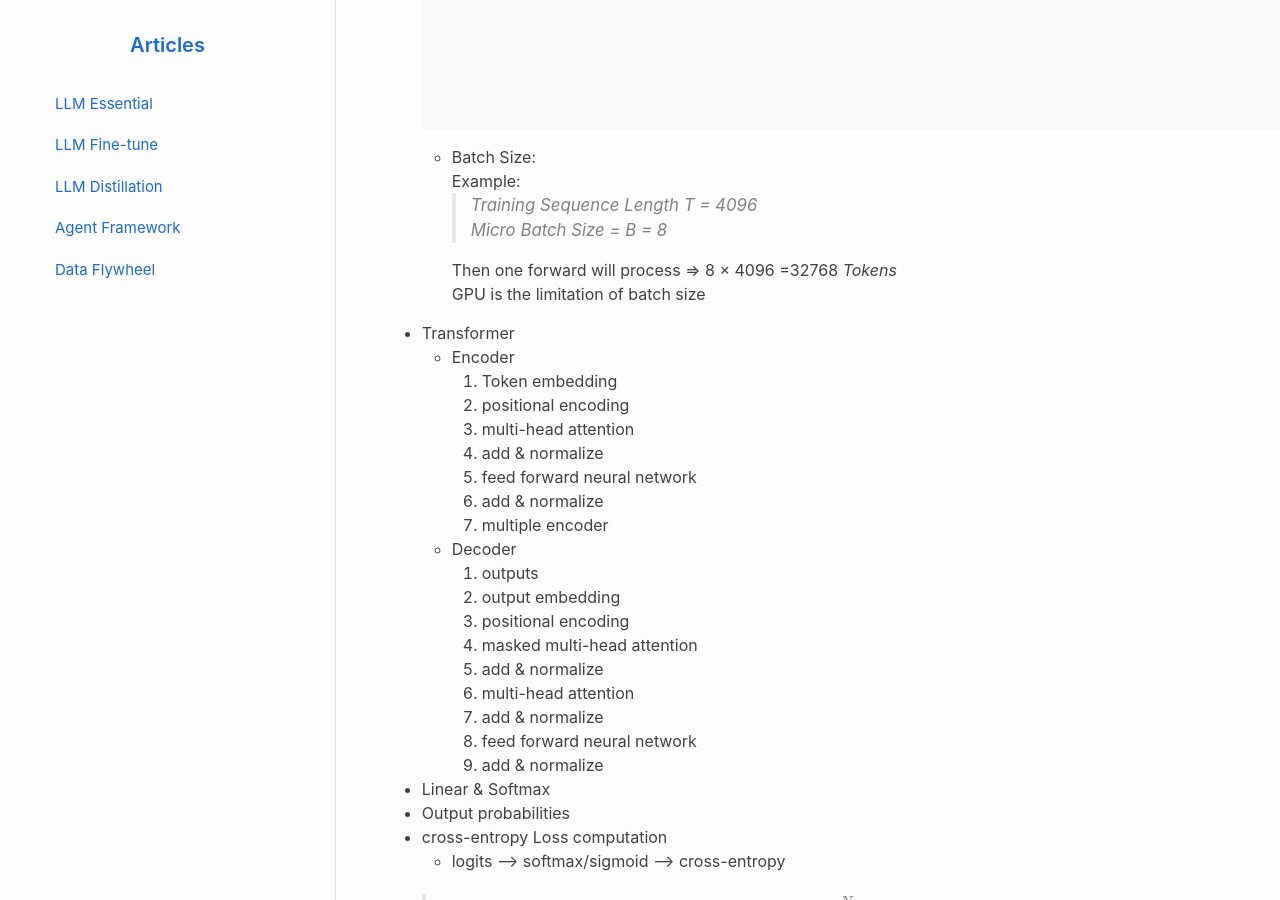
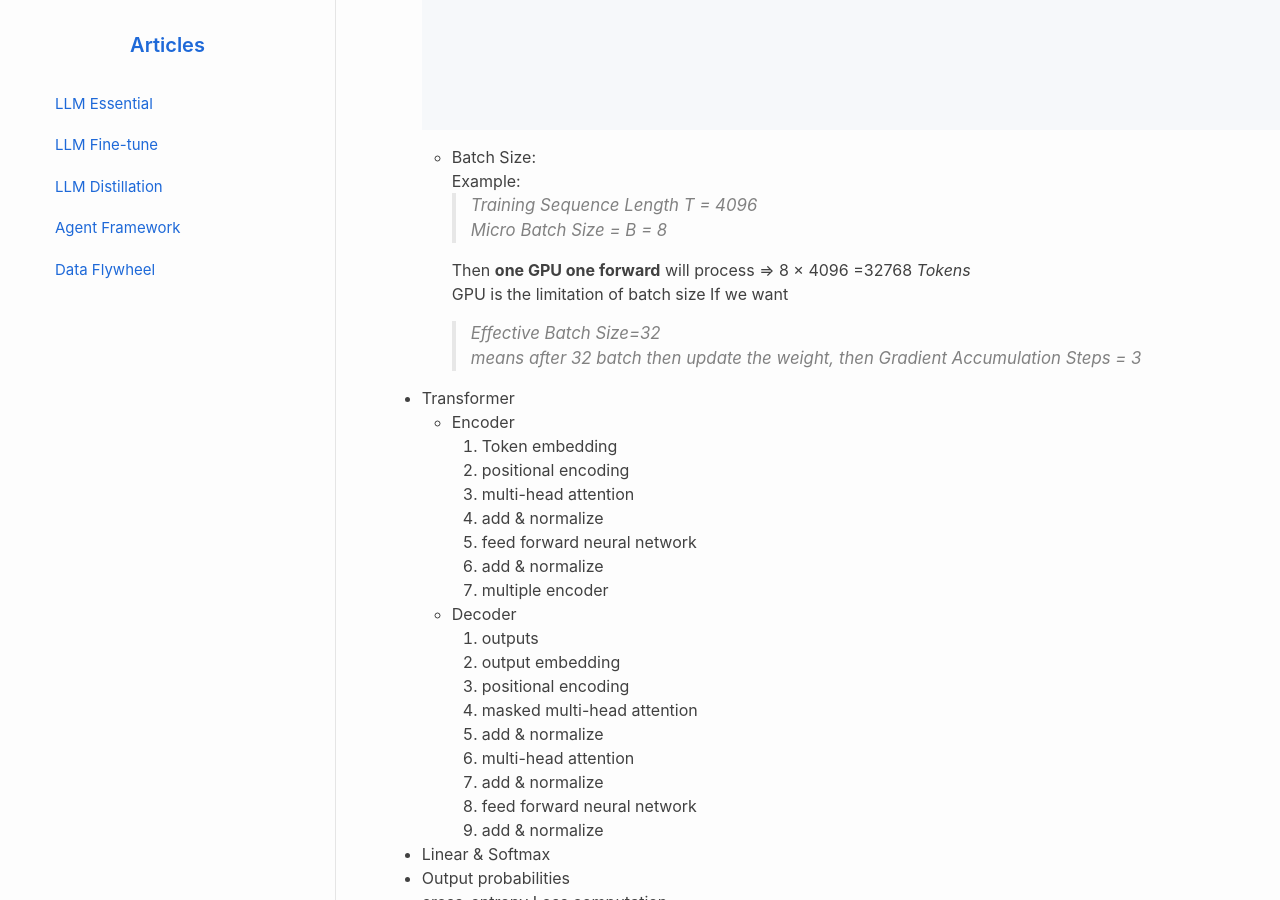
Before and after one commit to ChrisZhu2050/chriszhu2050.github.io, a Jekyll site: the page built from index.md, in a window 1280 px wide and 900 px high, scrolled down 11927 px. Built offline with Jekyll 4.4.1, drawn with Linux system fonts in a browser that asks for light colours; nearby versions of some CDN libraries; formulas are drawn with MathJax 3.

Commit message:
Update index.md

```diff
--- a/index.md
+++ b/index.md
@@ -500,8 +500,12 @@ graph LR
       > Training Sequence Length T = 4096
       Micro Batch Size = B = 8
 
-      Then one forward will process => 8 × 4096 =32768 *Tokens*
+      Then **one GPU one forward** will process => 8 × 4096 =32768 *Tokens*
       GPU is the limitation of batch size
+      If we want
+      > Effective Batch Size=32
+      means after 32 batch then update the weight, then
+      > Gradient Accumulation Steps = 3
 
 
 
```
